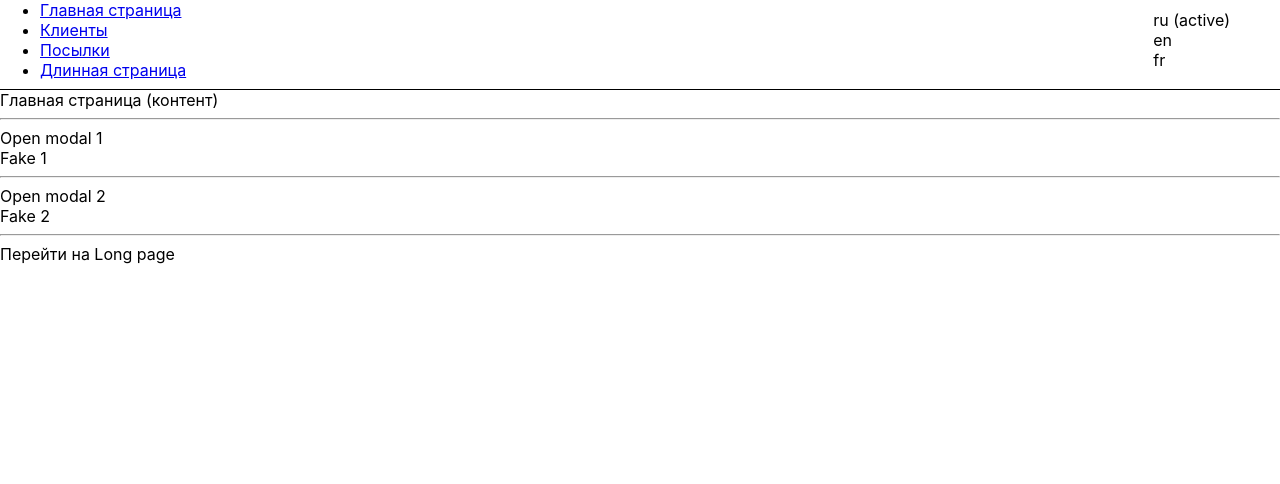
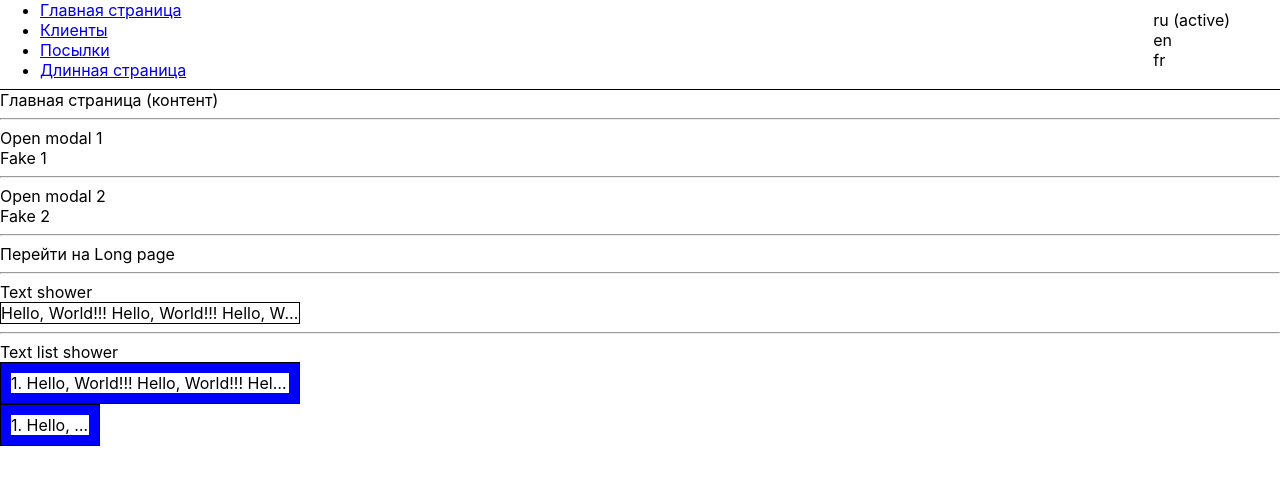
Before and after one commit to DmitriyWebDev/react-experiments, a React app: page / in a window 1280 px wide. Shown: the top 484 px of the page. Built offline with nearby package versions, Linux system fonts and the light colour scheme.

Commit message:
Added components for long text view: 1) TextShower, 2) TextListShower

```diff
--- a/package.json
+++ b/package.json
@@ -9,6 +9,7 @@
     "history": "^4.7.2",
     "immutable": "^4.0.0-rc.12",
     "lodash.range": "^3.2.0",
+    "prop-types": "^15.7.2",
     "react": "^16.7.0",
     "react-app-polyfill": "^0.2.0",
     "react-dev-utils": "^7.0.0",
--- /dev/null
+++ b/src/components/common-ui/TextListShower/index.js
@@ -0,0 +1,142 @@
+import React from 'react';
+import PropTypes from 'prop-types';
+import './style.scss';
+import cn from 'classnames';
+
+
+export class TextListShower extends React.Component {
+    constructor(props) {
+        super(props);
+
+        this.state = {
+            listIsOpen: false,
+            listDirectionIsTop: false
+        };
+
+        this.contentRef = React.createRef();
+        this.listRef = React.createRef();
+
+        this.handleClick = this.handleClick.bind(this);
+        this.handleClickOutside = this.handleClickOutside.bind(this);
+    }
+
+    componentDidMount() {
+        window.addEventListener('click', this.handleClickOutside);
+    }
+
+    componentWillUnmount() {
+        window.removeEventListener('click', this.handleClickOutside);
+    }
+
+    handleClick() {
+        const listNode = this.listRef.current;
+        const listHeight = listNode.offsetHeight;
+        const contentNode = this.contentRef.current;
+
+        const contentNodeTopOffset = getElemOffset(contentNode).top;
+        const documentHeight = document.documentElement.clientHeight;
+        const listDirectionIsTop = checkListDirectionIsTop(contentNodeTopOffset, listHeight, documentHeight);
+
+        this.setState({
+            listIsOpen: true,
+            listDirectionIsTop
+        })
+    }
+
+    handleClickOutside(event) {
+        const {listIsOpen} = this.state;
+        const contentNode = this.contentRef.current;
+        const listNode = this.listRef.current;
+        const {target} = event;
+
+        if (!contentNode || !listNode) return false;
+
+        const componentClicked =
+            contentNode === target || listNode === target || listNode.contains(target) || false;
+
+        if (componentClicked || !listIsOpen) {
+            return false;
+        }
+
+        if (listIsOpen) {
+            this.setState({listIsOpen: false})
+        }
+    }
+
+    render() {
+        const {textLinesList, listMaxHeight} = this.props;
+
+        if (!textLinesList.length) return null;
+
+        if (textLinesList.length === 1) {
+            return(
+                <div className={'textListShower textListShower_singleLine'}>
+                    <div className={'textListShower__content'}>
+                        {textLinesList[0]}
+                    </div>
+                </div>
+            )
+        }
+
+        const rootClass = cn({
+            textListShower: true,
+            textListShower_isOpen: this.state.listIsOpen,
+            textListShower_dir_top: this.state.listDirectionIsTop
+        });
+
+        return(
+            <div className={rootClass}>
+                <div
+                    className={'textListShower__content'}
+                    ref={this.contentRef}
+                    onClick={this.handleClick}
+                >
+                    {textLinesList[0]}...
+                </div>
+                <div
+                    className={'textListShower__list'}
+                    ref={this.listRef}
+                    style={{maxHeight: listMaxHeight}}
+                >
+                    {textLinesList.map((item, index, list) => {
+                        return(
+                            <div
+                                key={index}
+                                className={'textListShower__list-item'}
+                            >
+                                {item}
+                            </div>
+                        )
+                    })}
+                </div>
+            </div>
+        )
+    }
+}
+
+export default TextListShower
+
+
+TextListShower.propTypes = {
+    textLinesList: PropTypes.array,
+    listMaxHeight: PropTypes.number
+};
+
+TextListShower.defaultProps = {
+    textLinesList: [],
+    listMaxHeight: 300
+};
+
+
+// utils
+
+export const checkListDirectionIsTop = (elemTopOffset, elemHeight, windowHeight) => {
+    return (elemTopOffset + elemHeight) > windowHeight;
+};
+
+export const getElemOffset = (el) => {
+    const rect = el.getBoundingClientRect(),
+        scrollLeft = window.pageXOffset || document.documentElement.scrollLeft,
+        scrollTop = window.pageYOffset || document.documentElement.scrollTop;
+    return { top: rect.top + scrollTop, left: rect.left + scrollLeft }
+};
--- /dev/null
+++ b/src/components/common-ui/TextListShower/style.scss
@@ -0,0 +1,53 @@
+$textListShower: '.textListShower';
+
+#{$textListShower} {
+  display: block;
+  width: 100%;
+  cursor: pointer;
+  position: relative;
+
+  &__content {
+    display: block;
+    width: 100%;
+    overflow: hidden;
+    text-overflow: ellipsis;
+    white-space: nowrap;
+    background: white;
+  }
+
+  &__list {
+    display: block;
+    width: 100%;
+    height: auto;
+    overflow: auto;
+    white-space: normal;
+    position: absolute;
+    left: -50000px;
+    top: 0;
+    border: 1px solid red;
+    background: white;
+  }
+}
+
+#{$textListShower}#{$textListShower}_singleLine:hover {
+  cursor: default;
+  #{$textListShower}__content {
+    white-space: initial;
+  }
+}
+
+// Show list styles
+
+#{$textListShower}#{$textListShower}_isOpen {
+  #{$textListShower}__list {
+    left: 0;
+    z-index: 10;
+  }
+}
+
+#{$textListShower}#{$textListShower}_dir_top {
+  #{$textListShower}__list {
+    top: auto;
+    bottom: 0;
+  }
+}
--- /dev/null
+++ b/src/components/common-ui/TextShower/index.js
@@ -0,0 +1,28 @@
+import React from 'react';
+import PropTypes from 'prop-types';
+import './style.scss';
+
+
+export class TextShower extends React.Component {
+    render() {
+        const {text} = this.props;
+        return(
+            <div className={'textShower'}>
+                <div className={'textShower__content'}>
+                    {text}
+                </div>
+            </div>
+        )
+    }
+}
+
+export default TextShower
+
+
+TextShower.propTypes = {
+    text: PropTypes.string
+};
+
+TextShower.defaultProps = {
+    text: ''
+};
--- /dev/null
+++ b/src/components/common-ui/TextShower/style.scss
@@ -0,0 +1,22 @@
+$textShower: '.textShower';
+
+#{$textShower} {
+  display: block;
+  width: 100%;
+  cursor: default;
+
+  &__content {
+    display: block;
+    width: 100%;
+    overflow: hidden;
+    text-overflow: ellipsis;
+    white-space: nowrap;
+    background: white;
+  }
+}
+
+#{$textShower}:hover {
+  #{$textShower}__content {
+    white-space: initial;
+  }
+}
--- a/src/components/pages/PageMain/index.js
+++ b/src/components/pages/PageMain/index.js
@@ -1,6 +1,8 @@
 import React from 'react'
 import ComponentForTestModalOne from '../../ComponentForTestModalOne'
 import ComponentForTestModalTwo from '../../ComponentForTestModalTwo'
+import TextShower from '../../common-ui/TextShower'
+import TextListShower from '../../common-ui/TextListShower'
 
 class PageMain extends React.Component {
     constructor(props) {
@@ -28,6 +30,45 @@ class PageMain extends React.Component {
                     Перейти на Long page
                 </div>
 
+                <hr/>
+
+                Text shower
+
+                <div style={{width: '300px', border: '1px solid black', background: 'blue'}}>
+                    <TextShower text={'Hello, World!!! Hello, World!!! Hello, World!!!'}/>
+                </div>
+
+                <hr/>
+
+                Text list shower
+
+                <div style={{width: '300px', border: '1px solid black', background: 'blue', padding: '10px'}}>
+                    <TextListShower textLinesList={[
+                        '1. Hello, World!!! Hello, World!!! Hello, World!!!', //
+                        '2. Hello, World!!!',
+                        '3. Hello, World!!! Hello, World!!! Hello, World!!!',
+                        '4. Hello, World!!! Hello, World!!! Hello, World!!!',
+                        '5. Hello, World!!! Hello, World!!! Hello, World!!! Hello, World!!! Hello, World!!! Hello, World!!!',
+                        '6. Hello, World!!! Hello, World!!! Hello, World!!! Hello, World!!! Hello, World!!! Hello, World!!!',
+                        '7. Hello, World!!! Hello, World!!! Hello, World!!! Hello, World!!! Hello, World!!! Hello, World!!!',
+                        '8. Hello, World!!! Hello, World!!! Hello, World!!! Hello, World!!! Hello, World!!! Hello, World!!!',
+                        '9. Hello, World!!! Hello, World!!! Hello, World!!! Hello, World!!! Hello, World!!! Hello, World!!!',
+                    ]}/>
+                </div>
+
+                <div style={{width: '100px', border: '1px solid black', background: 'blue', padding: '10px'}}>
+                    <TextListShower textLinesList={[
+                        '1. Hello, World!!! Hello, World!!! Hello, World!!!', //
+                        '2. Hello, World!!!',
+                        '3. Hello, World!!! Hello, World!!! Hello, World!!!'
+                    ]}/>
+                </div>
+
+
+
+
+
+
             </div>
         )
     }
```
Also changed, not shown: 1 other file (tests, documents, lock files or other folders).
